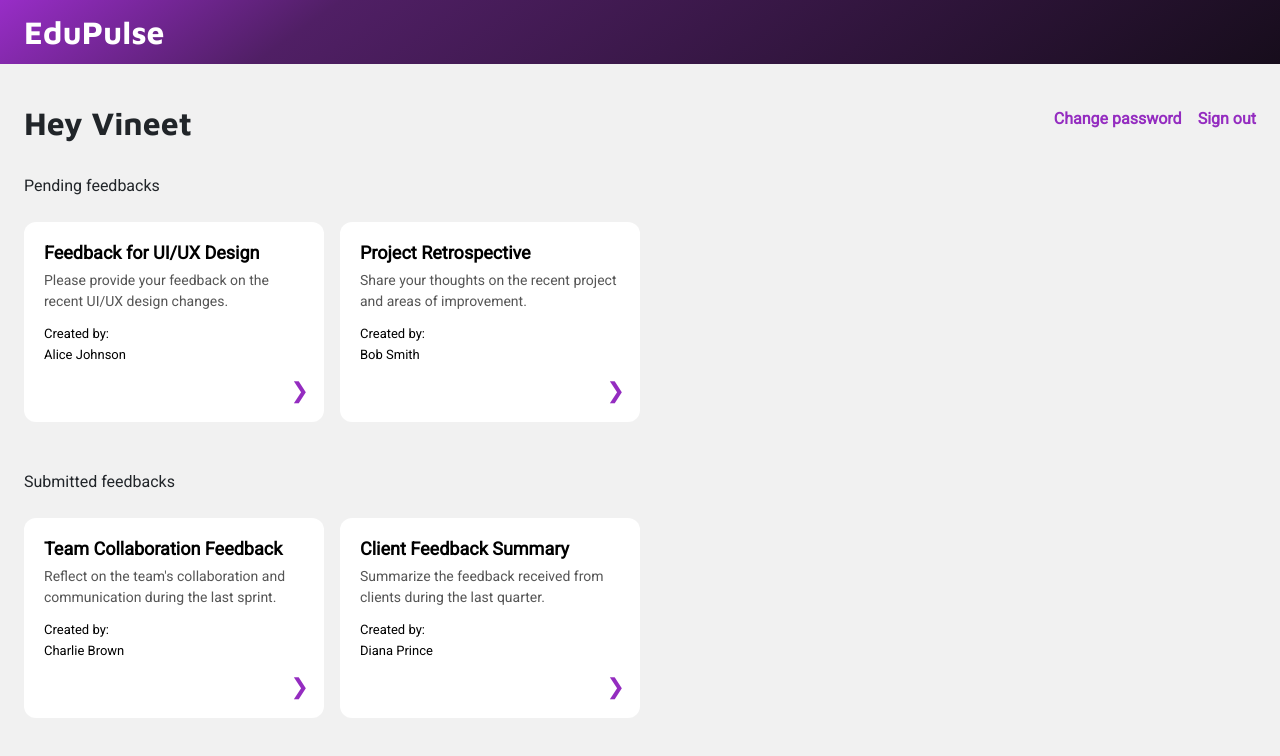
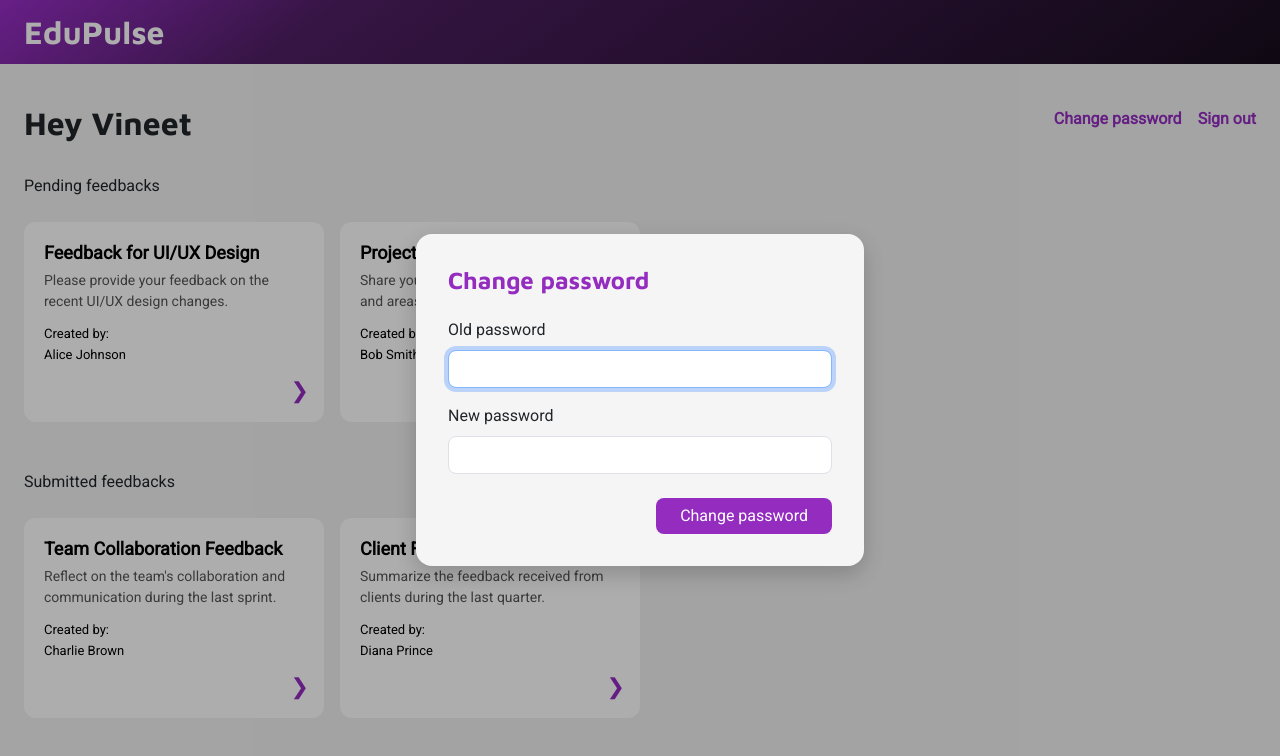
Before and after one commit to VSen910/FMS-student-app, an Angular app: page /home in a window 1280 px wide. Both pictures are taken after a click on the element "Change password". Shown: the top 756 px of the page. Built offline with nearby package versions, Linux system fonts and the light colour scheme.

Commit message:
add change password modal

```diff
--- a/package.json
+++ b/package.json
@@ -20,6 +20,7 @@
   },
   "private": true,
   "dependencies": {
+    "@angular/cdk": "^20.2.2",
     "@angular/common": "^20.1.0",
     "@angular/compiler": "^20.1.0",
     "@angular/core": "^20.1.0",
--- /dev/null
+++ b/src/app/components/change-password/change-password.css
@@ -0,0 +1,19 @@
+.modal-card {
+  background: #f5f5f5;
+  padding: 2rem;
+  border-radius: 1rem;
+  width: 28rem;
+  box-shadow: 0 8px 24px rgba(0,0,0,0.2);
+}
+
+h4 {
+  color: #942cc0;
+}
+
+.btn-primary {
+  background-color: #942cc0;
+  border: none;
+}
+.btn-primary:hover {
+  background-color: #7a22a3;
+}
--- /dev/null
+++ b/src/app/components/change-password/change-password.html
@@ -0,0 +1,16 @@
+<div class="modal-card">
+  <h4 class="mb-4 maven-bold">Change password</h4>
+  <form [formGroup]="changePasswordForm" (ngSubmit)="changePassword($event)">
+    <div class="mb-3">
+      <label for="oldPassword" class="form-label">Old password</label>
+      <input type="password" id="oldPassword" formControlName="oldPassword" class="form-control rounded-3" />
+    </div>
+    <div class="mb-4">
+      <label for="newPassword" class="form-label">New password</label>
+      <input type="password" id="newPassword" formControlName="newPassword" class="form-control rounded-3" />
+    </div>
+    <div class="d-flex justify-content-end">
+      <button type="submit" class="btn btn-primary rounded-3 px-4">Change password</button>
+    </div>
+  </form>
+</div>
--- /dev/null
+++ b/src/app/components/change-password/change-password.ts
@@ -0,0 +1,44 @@
+import { DialogRef } from '@angular/cdk/dialog';
+import { HttpClient } from '@angular/common/http';
+import { Component, EventEmitter, inject, Output } from '@angular/core';
+import { Form, FormGroup, NonNullableFormBuilder, ReactiveFormsModule, Validators } from '@angular/forms';
+
+@Component({
+  selector: 'app-change-password',
+  imports: [ReactiveFormsModule],
+  templateUrl: './change-password.html',
+  styleUrl: './change-password.css'
+})
+export class ChangePassword {
+  dialogRef = inject(DialogRef<ChangePassword>, { optional: true });
+  changePasswordForm: FormGroup;
+
+  constructor(private fb: NonNullableFormBuilder) {
+    this.changePasswordForm = this.fb.group({
+      oldPassword: ['', [Validators.required]],
+      newPassword: ['', [Validators.required, Validators.minLength(6)]]
+    });
+  }
+
+  changePassword(event: Event) {
+    event.preventDefault();
+    console.log(this.changePasswordForm.value);
+    if (this.changePasswordForm.invalid) {
+      this.changePasswordForm.markAllAsTouched(); // ⚡ highlight errors
+      return;
+    }
+    this.changePasswordForm.reset();
+    this.dialogRef?.close();
+    // Call your backend API to change the password
+    // this.http.post('http://127.0.0.1:8080/api/auth/change-password', this.changePasswordForm.value).subscribe({
+    //   next: (response) => {
+    //     alert('Password changed successfully!');
+    //     this.changePasswordForm.reset();
+    //     // this.dialogRef?.close();
+    //   },
+    //   error: (error) => {
+    //     alert('Failed to change password. Please try again.');
+    //   }
+    // });
+  }
+}
--- a/src/app/home/home.html
+++ b/src/app/home/home.html
@@ -3,7 +3,7 @@
   <div class="head-row d-flex justify-content-between align-items-center">
     <h2 class="maven-bold">Hey Vineet</h2>
     <div class="actions d-flex gap-3">
-      <p class="fw-bold">Change password</p>
+      <p class="fw-bold" (click)="openChangePasswordDialog()">Change password</p>
       <p class="fw-bold">Sign out</p>
     </div>
   </div>
--- a/src/app/home/home.ts
+++ b/src/app/home/home.ts
@@ -1,13 +1,19 @@
 import { Component } from '@angular/core';
 import { Header } from '../components/header/header';
 import { FormCard } from '../components/form-card/form-card';
+import { ChangePassword } from '../components/change-password/change-password';
+import { Dialog } from '@angular/cdk/dialog';
 
 @Component({
   selector: 'app-home',
   imports: [Header, FormCard],
   templateUrl: './home.html',
-  styleUrl: './home.css'
+  styleUrl: './home.css',
 })
 export class Home {
+  constructor(private dialog: Dialog) {}
 
+  openChangePasswordDialog() {
+    this.dialog.open(ChangePassword);
+  }
 }
```
Also changed, not shown: 2 other files (tests, documents, lock files or other folders).
